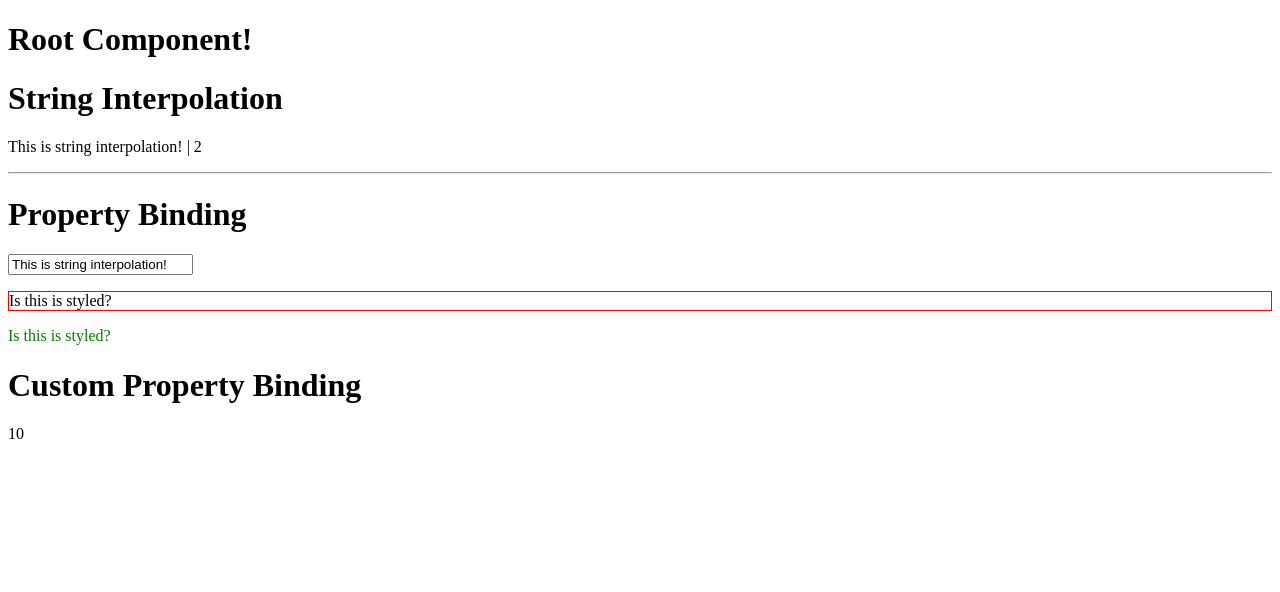
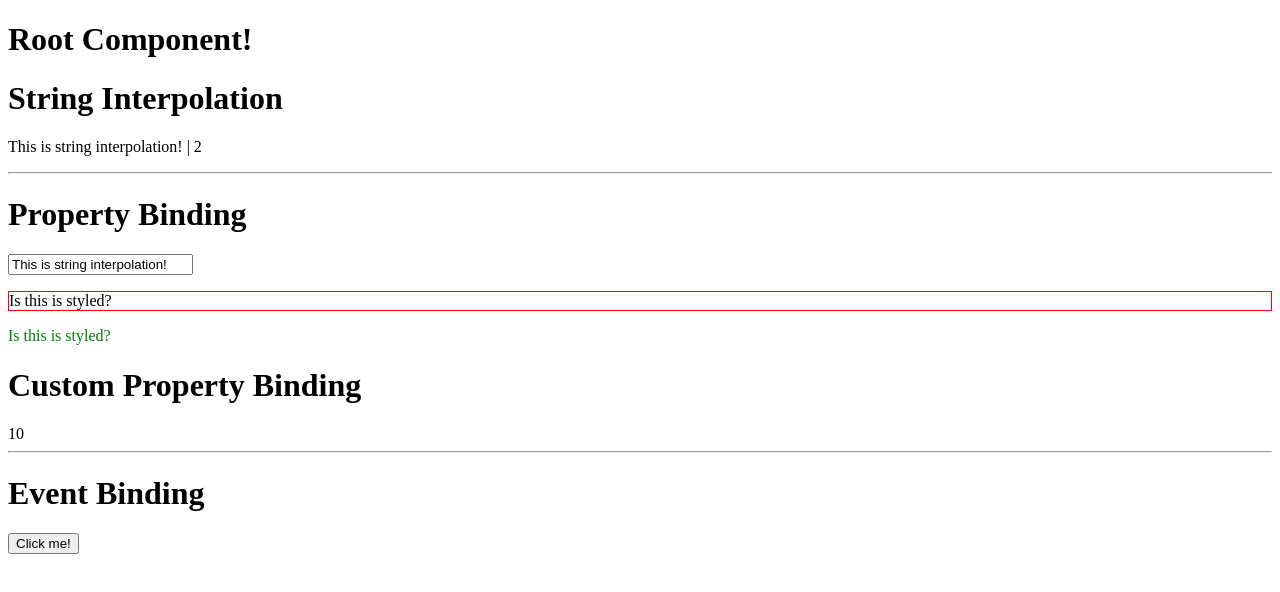
Before and after one commit to MaryamMousavian/angular2_Test1, an Angular app: page / in a window 1280 px wide. Shown: the top 592 px of the page. Built offline with nearby package versions, Linux system fonts and the light colour scheme.

Commit message:
event binding

```diff
--- a/src/app/app.module.ts
+++ b/src/app/app.module.ts
@@ -6,6 +6,7 @@
 import { AnotherComponent } from './other/another.component';
 import { DatabindingComponent } from './other/databinding/databinding.component';
 import { PropertyBindingComponent } from './other/databinding/property-binding.component';
+import { EventBindingComponent } from './other/databinding/event-binding.component';
 
 @NgModule({
   declarations: [
@@ -13,7 +14,8 @@
     OtherComponent,
     AnotherComponent,
     DatabindingComponent,
-    PropertyBindingComponent
+    PropertyBindingComponent,
+    EventBindingComponent
   ],
   imports: [
     BrowserModule
--- a/src/app/other/databinding/databinding.component.html
+++ b/src/app/other/databinding/databinding.component.html
@@ -9,3 +9,6 @@
 <p [ngStyle]="{color:'green'}">Is this is styled?</p>
 <h1>Custom Property Binding</h1>
 <app-property-binding [result]="10"></app-property-binding>
+<hr>
+<h1>Event Binding</h1>
+<app-event-binding></app-event-binding>
--- /dev/null
+++ b/src/app/other/databinding/event-binding.component.ts
@@ -0,0 +1,15 @@
+import { Component} from '@angular/core';
+
+@Component({
+  selector: 'app-event-binding',
+  template: `
+  <button (click)="onClicked()">Click me!</button>
+  `,
+  styles: []
+})
+export class EventBindingComponent {
+
+  onClicked(){
+    alert('It Worked!');
+  }
+}
```
